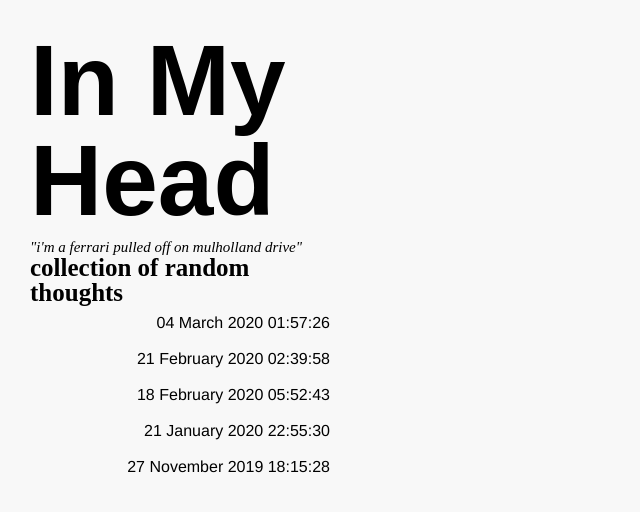
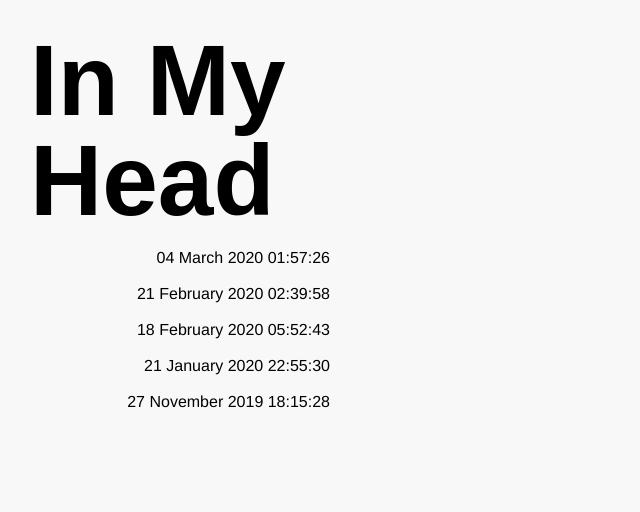
Before and after one commit to law-wang/ferrari, a Jekyll site: the page built from index.md, in a window 1280 px wide. Shown: the top 512 px of the page, without its empty margins (0-640 px from the left). Built offline with Jekyll 4.4.1, drawn with Linux system fonts in a browser that asks for light colours; some web fonts are replaced.

Commit message:
Update home.html

```diff
--- a/_layouts/home.html
+++ b/_layouts/home.html
@@ -10,8 +10,8 @@
   </head>
   <body class="home">
     <h1>In My Head</h1>
-    <h4>"i'm a ferrari pulled off on mulholland drive"</h4>
-    <h3>collection of random thoughts</h3>
+    <!-- <h4>"i'm a ferrari pulled off on mulholland drive"</h4>
+    <h3>collection of random thoughts</h3> -->
     <ul>
       {% for post in site.posts %}
         <li>
```
